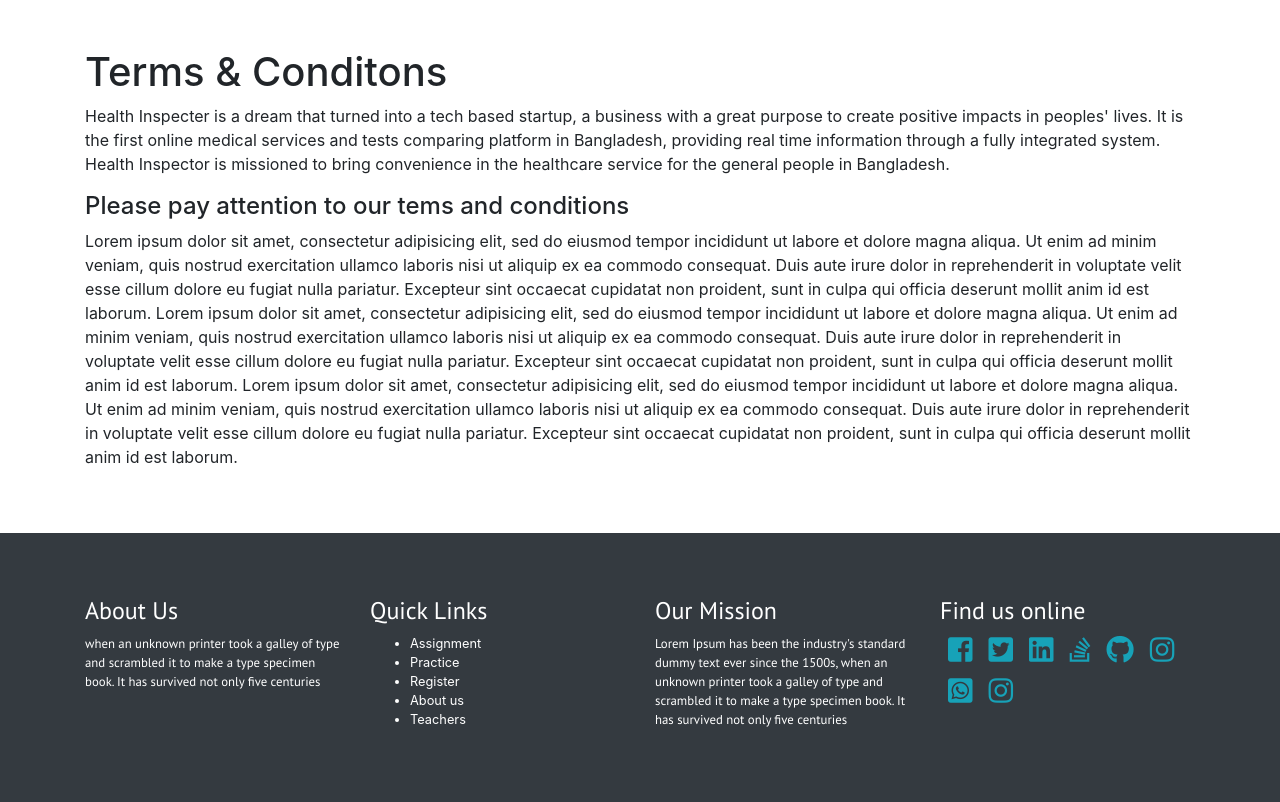
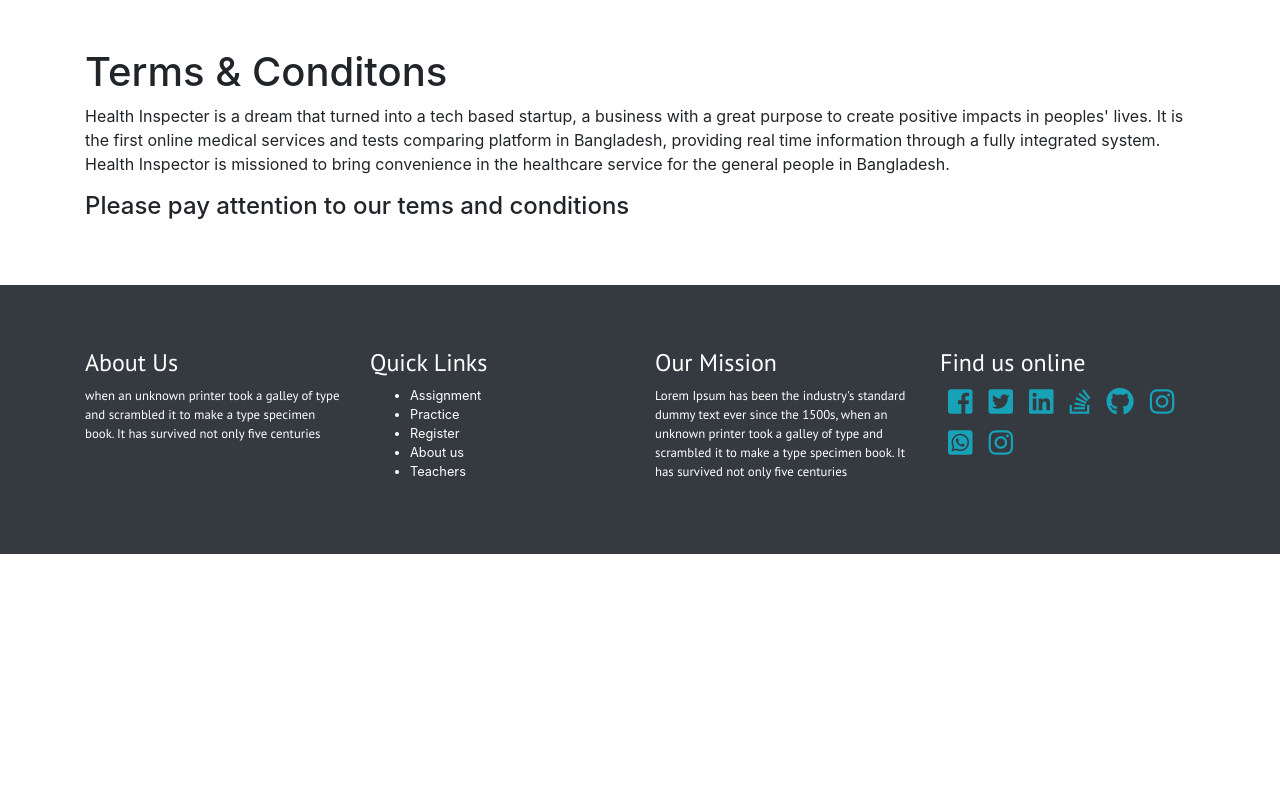
Before and after one commit to mmrumii/health_inspector, a Python web app: template templates/terms_and_conditions.html in a window 1280 px wide. Shown: the part 56-858 px from the top of the page. After the commit the page ends 610 px from the top, so only its background shows below. Run offline with Jinja, Linux system fonts and the light colour scheme; the template is opened without the code that fills it, so the values that code supplies are empty; some libraries are stand-ins or nearby versions; some web fonts are replaced.

Commit message:
refectoring terms

```diff
--- a/templates/terms_and_conditions.html
+++ b/templates/terms_and_conditions.html
@@ -10,9 +10,7 @@
 
                     <h4>Please pay attention to our tems and conditions</h4>
 
-                    <p>Lorem ipsum dolor sit amet, consectetur adipisicing elit, sed do eiusmod tempor incididunt ut labore et dolore magna aliqua. Ut enim ad minim veniam, quis nostrud exercitation ullamco laboris nisi ut aliquip ex ea commodo consequat. Duis aute irure dolor in reprehenderit in voluptate velit esse cillum dolore eu fugiat nulla pariatur. Excepteur sint occaecat cupidatat non proident, sunt in culpa qui officia deserunt mollit anim id est laborum.
-                      Lorem ipsum dolor sit amet, consectetur adipisicing elit, sed do eiusmod tempor incididunt ut labore et dolore magna aliqua. Ut enim ad minim veniam, quis nostrud exercitation ullamco laboris nisi ut aliquip ex ea commodo consequat. Duis aute irure dolor in reprehenderit in voluptate velit esse cillum dolore eu fugiat nulla pariatur. Excepteur sint occaecat cupidatat non proident, sunt in culpa qui officia deserunt mollit anim id est laborum.
-                      Lorem ipsum dolor sit amet, consectetur adipisicing elit, sed do eiusmod tempor incididunt ut labore et dolore magna aliqua. Ut enim ad minim veniam, quis nostrud exercitation ullamco laboris nisi ut aliquip ex ea commodo consequat. Duis aute irure dolor in reprehenderit in voluptate velit esse cillum dolore eu fugiat nulla pariatur. Excepteur sint occaecat cupidatat non proident, sunt in culpa qui officia deserunt mollit anim id est laborum.
+                    <p>
                       </p>
                 </div>
             </div>
```
